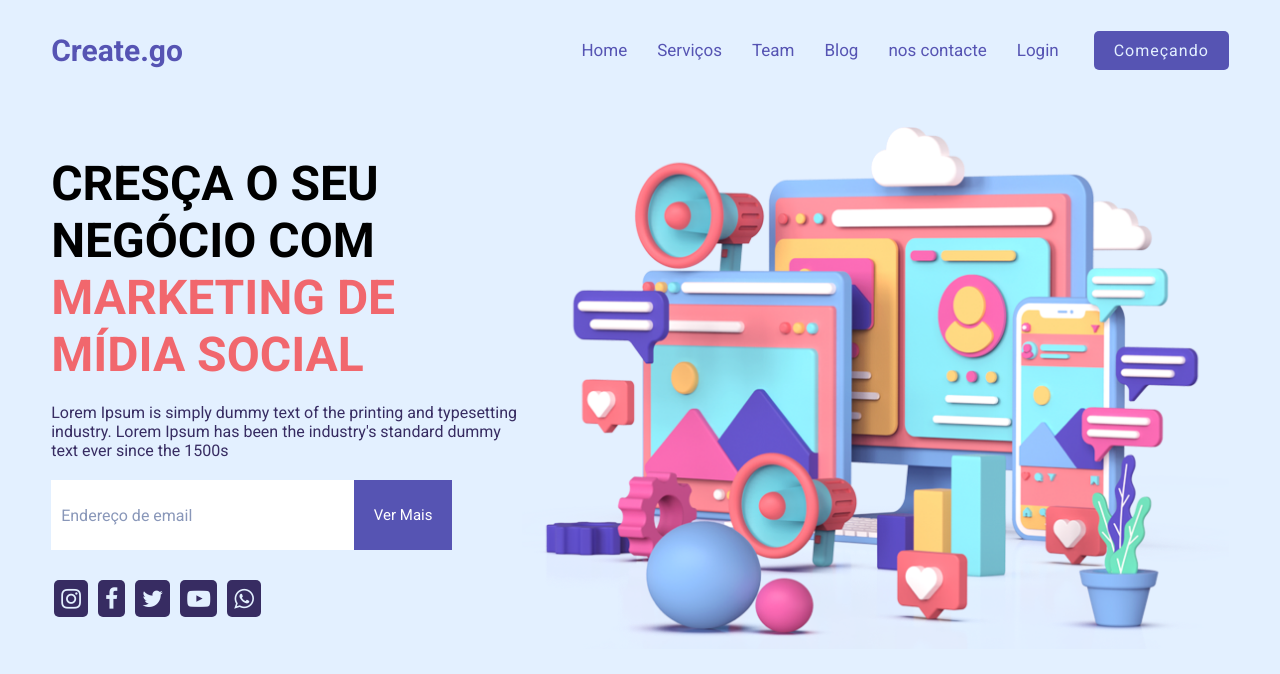
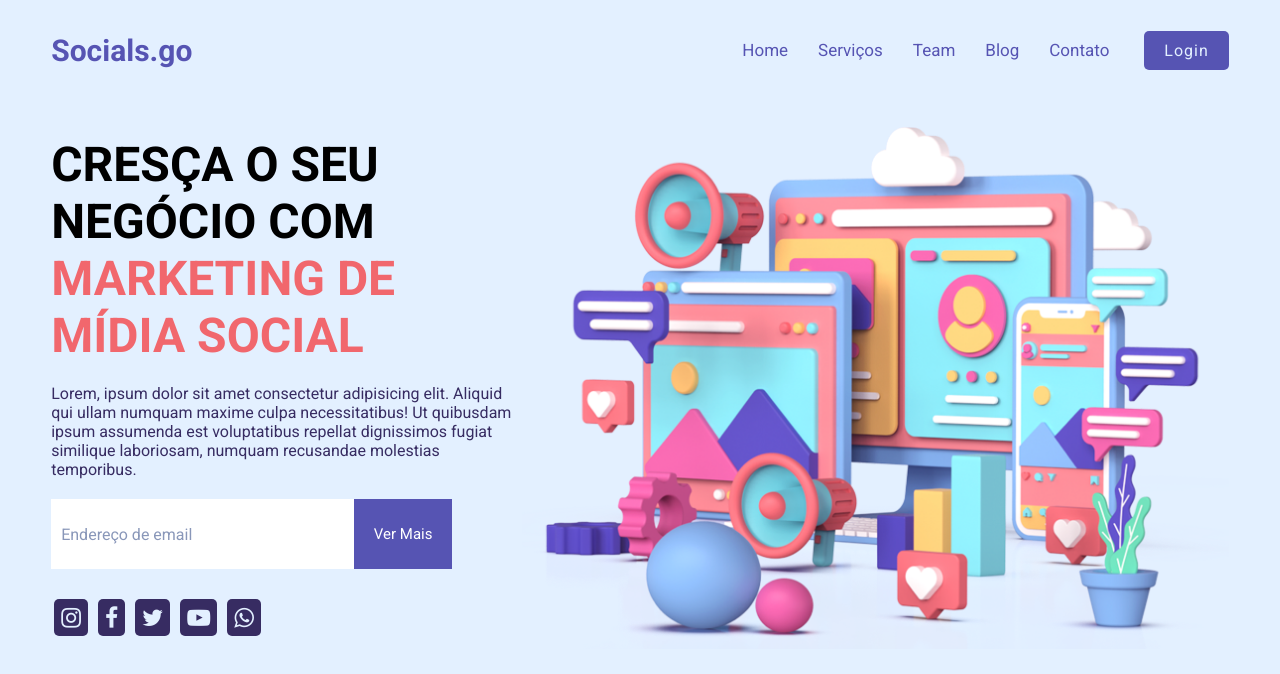
Before and after one commit to BorgesAbraao10/clone-site-responsivo, a plain HTML site: page site/index.html in a window 1280 px wide. Drawn offline with Linux system fonts and the light colour scheme.

Commit message:
Last update

```diff
--- a/site/index.html
+++ b/site/index.html
@@ -17,16 +17,16 @@
       <!-- nav -->
       <nav>
         <div class="logo">
-          <a href="index.html">Create.go</a>
+          <a href="index.html">Socials.go</a>
         </div>
         <ul>
           <li><a href="#">Home</a></li>
           <li><a href="#">Serviços</a></li>
           <li><a href="#">Team</a></li>
           <li><a href="#">Blog</a></li>
-          <li><a href="#">nos contacte</a></li>
-          <li><a href="#">Login</a></li>
-          <button>Começando</button>
+          <li><a href="#">Contato</a></li>
+
+          <button>Login</button>
         </ul>
         <div class="menu-icon">
           <img src="./Assets/jornada-marketing.png" />
@@ -37,9 +37,10 @@
         <div class="text-bx">
           <h1>Cresça o seu negócio com <b> marketing de mídia social </b></h1>
           <p>
-            Lorem Ipsum is simply dummy text of the printing and typesetting
-            industry. Lorem Ipsum has been the industry's standard dummy text
-            ever since the 1500s
+            Lorem, ipsum dolor sit amet consectetur adipisicing elit. Aliquid
+            qui ullam numquam maxime culpa necessitatibus! Ut quibusdam ipsum
+            assumenda est voluptatibus repellat dignissimos fugiat similique
+            laboriosam, numquam recusandae molestias temporibus.
           </p>
 
           <div class="input-bx">
```
